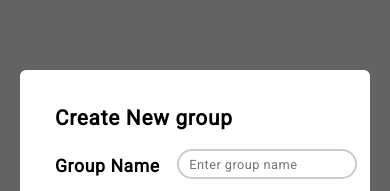
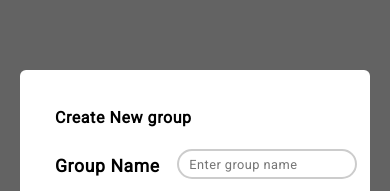
Before and after one commit to RatneshMaurya1/Notes-App, a React (Vite) app: page / in a window 390 px wide. Both pictures are taken after a click on the element 313 px from the left and 757 px from the top of the page. Shown: the part 227-418 px from the top of the page. Built offline with nearby package versions, Linux system fonts and the light colour scheme.

Commit message:
css changes

```diff
--- a/src/components/modal.css
+++ b/src/components/modal.css
@@ -125,6 +125,9 @@
     line-height: 27.23px;
     letter-spacing: 0.035em;
     text-align: center;
+    display: block;
+    /* width: 40%; */
+    max-width: 250px;
 
 }
 @media (max-width:600px) {
@@ -132,7 +135,7 @@
         width: 350px;
     }
     .modal-container > p{
-        font-size: 1.3rem;
+        font-size: 16px;
     }
     .input > input{
         height: 40%;
```
